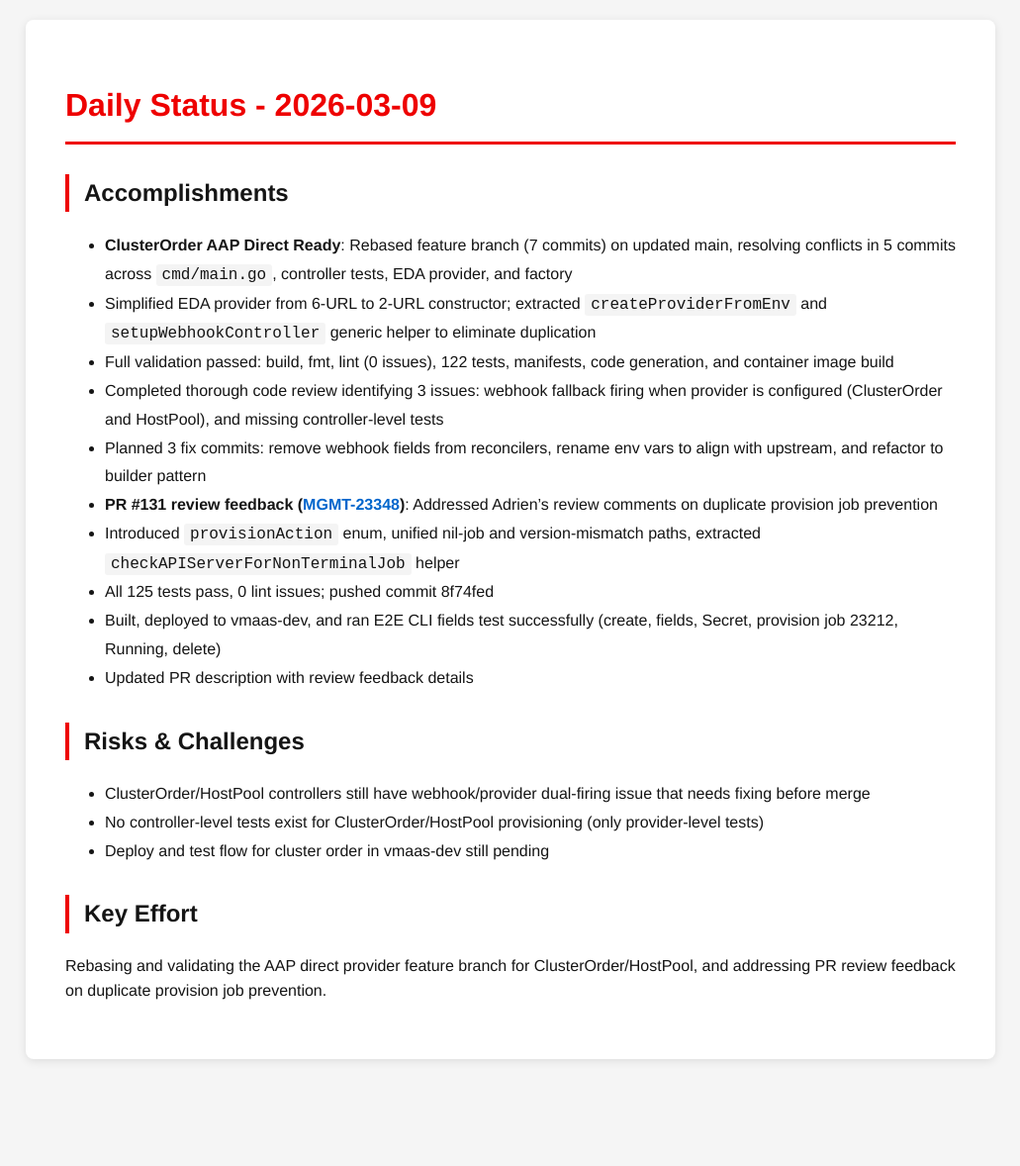
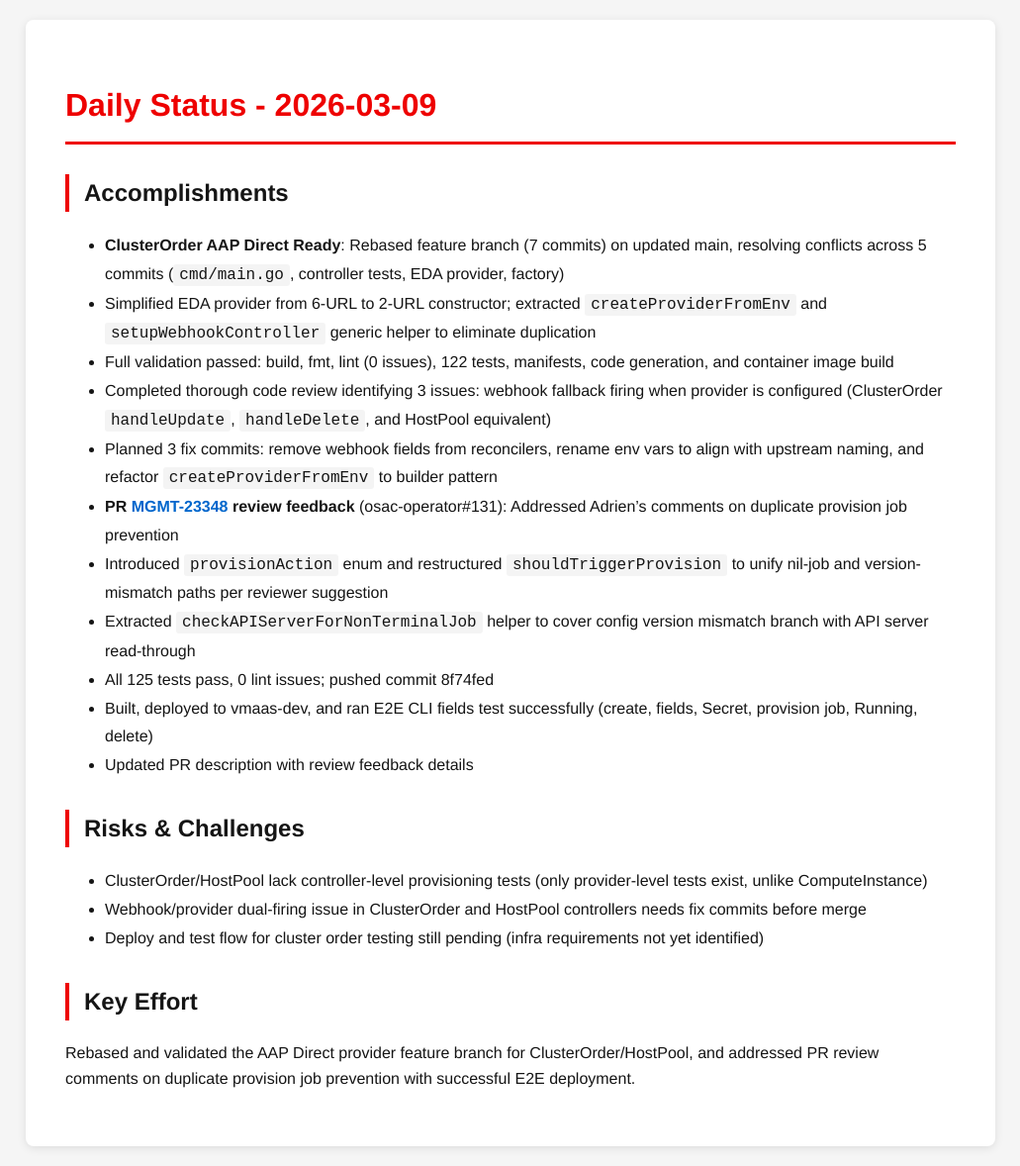
Before and after one commit to tzvatot/daily-status, a Jekyll site: the page built from 2026-03-09.md, in a window 1280 px wide. Shown: the whole page at 99% size, without its empty margins (124-1155 px from the left). Built offline with Jekyll 4.4.1, drawn with Linux system fonts in a browser that asks for light colours; before the commit the page ends 1090 px from its top, so only the background shows below that.

Commit message:
Daily status update - 2026-03-09

```diff
--- a/2026-03-09.md
+++ b/2026-03-09.md
@@ -7,21 +7,22 @@ date: 2026-03-09
 # Daily Status - 2026-03-09
 
 ## Accomplishments
-- **ClusterOrder AAP Direct Ready**: Rebased feature branch (7 commits) on updated main, resolving conflicts in 5 commits across `cmd/main.go`, controller tests, EDA provider, and factory
+- **ClusterOrder AAP Direct Ready**: Rebased feature branch (7 commits) on updated main, resolving conflicts across 5 commits (`cmd/main.go`, controller tests, EDA provider, factory)
 - Simplified EDA provider from 6-URL to 2-URL constructor; extracted `createProviderFromEnv` and `setupWebhookController` generic helper to eliminate duplication
 - Full validation passed: build, fmt, lint (0 issues), 122 tests, manifests, code generation, and container image build
-- Completed thorough code review identifying 3 issues: webhook fallback firing when provider is configured (ClusterOrder and HostPool), and missing controller-level tests
-- Planned 3 fix commits: remove webhook fields from reconcilers, rename env vars to align with upstream, and refactor to builder pattern
-- **PR #131 review feedback ([MGMT-23348](https://issues.redhat.com/browse/MGMT-23348))**: Addressed Adrien's review comments on duplicate provision job prevention
-- Introduced `provisionAction` enum, unified nil-job and version-mismatch paths, extracted `checkAPIServerForNonTerminalJob` helper
+- Completed thorough code review identifying 3 issues: webhook fallback firing when provider is configured (ClusterOrder `handleUpdate`, `handleDelete`, and HostPool equivalent)
+- Planned 3 fix commits: remove webhook fields from reconcilers, rename env vars to align with upstream naming, and refactor `createProviderFromEnv` to builder pattern
+- **PR [MGMT-23348](https://issues.redhat.com/browse/MGMT-23348) review feedback** (osac-operator#131): Addressed Adrien's comments on duplicate provision job prevention
+- Introduced `provisionAction` enum and restructured `shouldTriggerProvision` to unify nil-job and version-mismatch paths per reviewer suggestion
+- Extracted `checkAPIServerForNonTerminalJob` helper to cover config version mismatch branch with API server read-through
 - All 125 tests pass, 0 lint issues; pushed commit 8f74fed
-- Built, deployed to vmaas-dev, and ran E2E CLI fields test successfully (create, fields, Secret, provision job 23212, Running, delete)
+- Built, deployed to vmaas-dev, and ran E2E CLI fields test successfully (create, fields, Secret, provision job, Running, delete)
 - Updated PR description with review feedback details
 
 ## Risks & Challenges
-- ClusterOrder/HostPool controllers still have webhook/provider dual-firing issue that needs fixing before merge
-- No controller-level tests exist for ClusterOrder/HostPool provisioning (only provider-level tests)
-- Deploy and test flow for cluster order in vmaas-dev still pending
+- ClusterOrder/HostPool lack controller-level provisioning tests (only provider-level tests exist, unlike ComputeInstance)
+- Webhook/provider dual-firing issue in ClusterOrder and HostPool controllers needs fix commits before merge
+- Deploy and test flow for cluster order testing still pending (infra requirements not yet identified)
 
 ## Key Effort
-Rebasing and validating the AAP direct provider feature branch for ClusterOrder/HostPool, and addressing PR review feedback on duplicate provision job prevention.
+Rebased and validated the AAP Direct provider feature branch for ClusterOrder/HostPool, and addressed PR review comments on duplicate provision job prevention with successful E2E deployment.
```
